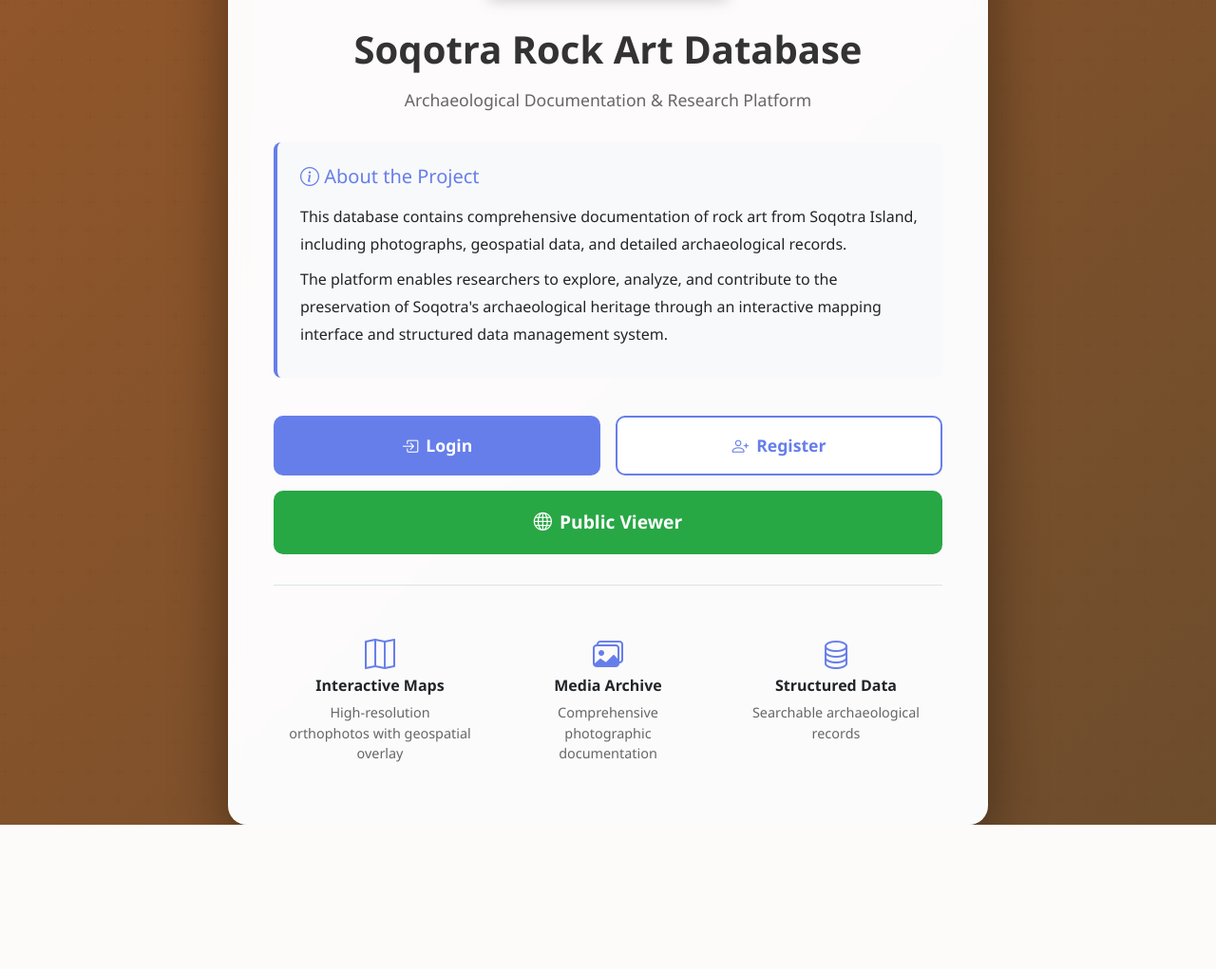
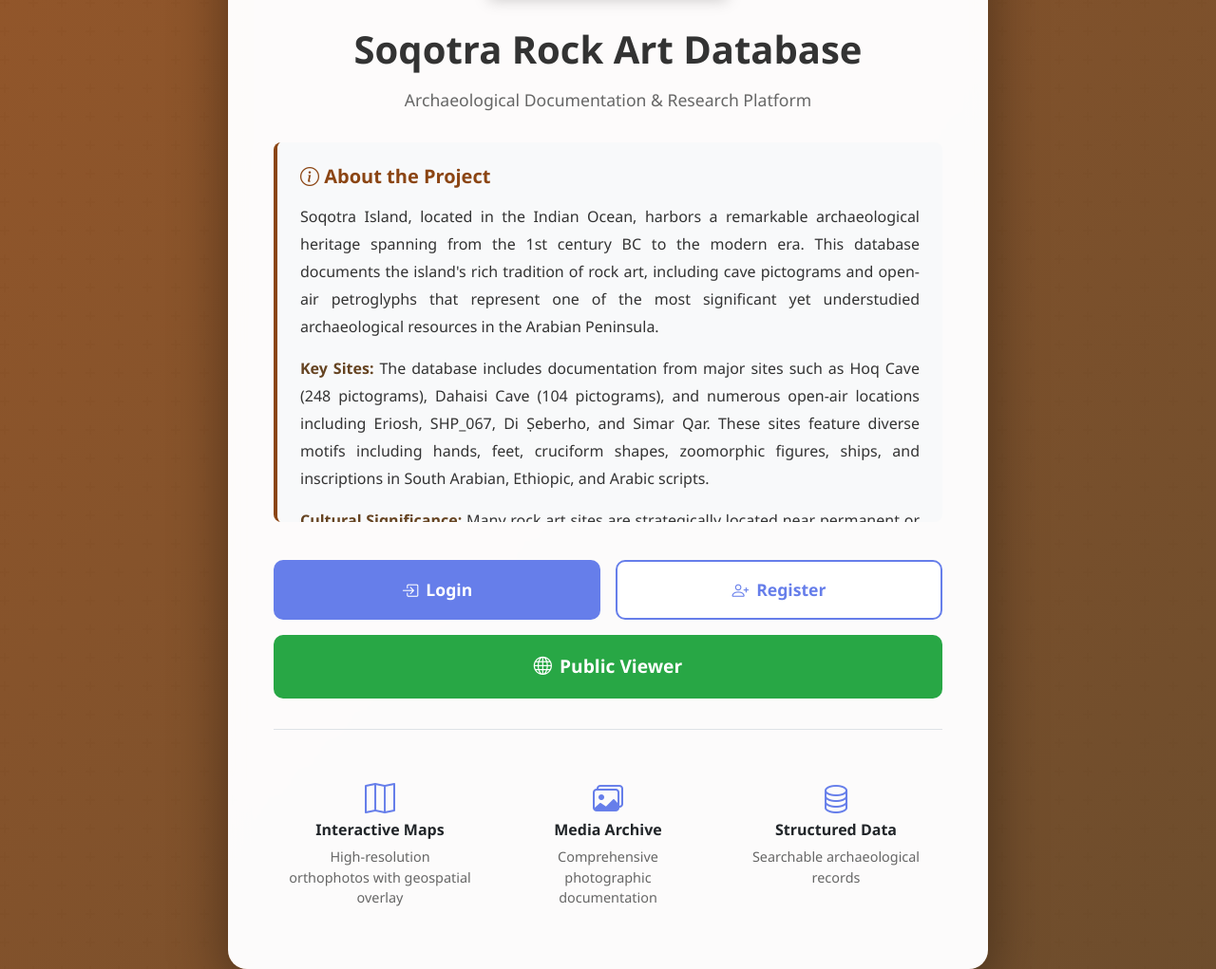
Before and after one commit to enzococca/SoqotraRockArt, a Flask app: page / in a window 1280 px wide. Shown: the part 302-1323 px from the top of the page at 95% size. Before the commit the page ends 1171 px from the top, so only its background shows below. Run offline with Flask 3, Linux system fonts and the light colour scheme; parts of the project's set-up code (start-up, migrations or seed data) failed here and were passed over; some libraries are stand-ins or nearby versions.

Commit message:
Enhance welcome page with detailed rock art information
- Added comprehensive archaeological context from academic research
- Included key sites: Hoq Cave (248 pictograms), Dahaisi Cave (104 pictograms), and open-air locations
- Described motif types: hands, feet, cruciform shapes, zoomorphic figures, ships, and multi-script inscriptions
- Highlighted cultural significance and connection to water sources
- Updated CSS with earth-tone colors matching archaeological theme
- Added scrollable description section with better readability

🤖 Generated with [Claude Code](https://claude.com/claude-code)

Co-Authored-By: Claude <noreply@anthropic.com>

```diff
--- a/templates/welcome.html
+++ b/templates/welcome.html
@@ -47,18 +47,29 @@
         }
         .description {
             background: #f8f9fa;
-            border-left: 4px solid #667eea;
+            border-left: 4px solid #8b4513;
             padding: 1.5rem;
             margin-bottom: 2.5rem;
             border-radius: 8px;
+            max-height: 400px;
+            overflow-y: auto;
         }
         .description h5 {
-            color: #667eea;
+            color: #8b4513;
             margin-bottom: 1rem;
+            font-weight: 700;
         }
         .description p {
-            margin-bottom: 0.5rem;
+            margin-bottom: 1rem;
             line-height: 1.8;
+            text-align: justify;
+            color: #333;
+        }
+        .description p:last-child {
+            margin-bottom: 0;
+        }
+        .description strong {
+            color: #654321;
         }
         .action-buttons {
             display: grid;
@@ -159,8 +170,13 @@
 
             <div class="description">
                 <h5><i class="bi bi-info-circle"></i> About the Project</h5>
-                <p>This database contains comprehensive documentation of rock art from Soqotra Island, including photographs, geospatial data, and detailed archaeological records.</p>
-                <p>The platform enables researchers to explore, analyze, and contribute to the preservation of Soqotra's archaeological heritage through an interactive mapping interface and structured data management system.</p>
+                <p>Soqotra Island, located in the Indian Ocean, harbors a remarkable archaeological heritage spanning from the 1st century BC to the modern era. This database documents the island's rich tradition of rock art, including cave pictograms and open-air petroglyphs that represent one of the most significant yet understudied archaeological resources in the Arabian Peninsula.</p>
+
+                <p><strong>Key Sites:</strong> The database includes documentation from major sites such as Hoq Cave (248 pictograms), Dahaisi Cave (104 pictograms), and numerous open-air locations including Eriosh, SHP_067, Di Ṣeberho, and Simar Qar. These sites feature diverse motifs including hands, feet, cruciform shapes, zoomorphic figures, ships, and inscriptions in South Arabian, Ethiopic, and Arabic scripts.</p>
+
+                <p><strong>Cultural Significance:</strong> Many rock art sites are strategically located near permanent or seasonal water sources, reflecting the critical importance of water in Soqotra's arid environment and highlighting the deep connection between indigenous communities and their landscape. The art serves as a testament to centuries of human presence, spiritual practices, and cultural continuity.</p>
+
+                <p>This platform enables researchers to explore, analyze, and contribute to the preservation of Soqotra's archaeological heritage through an interactive mapping interface, high-resolution orthophotos, and structured data management system.</p>
             </div>
 
             <div class="action-buttons">
```
